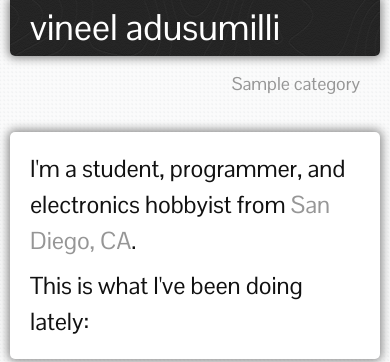
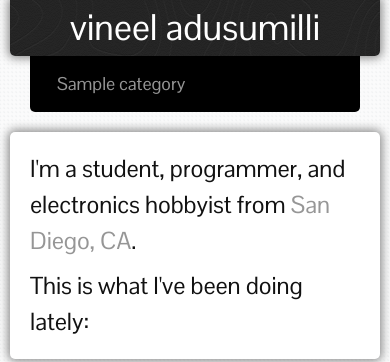
Before and after one commit to vineel-adusumilli/vineel.me, a Flask app: page / in a window 390 px wide. Shown: the top 362 px of the page. Run offline with Flask 2, Linux system fonts and the light colour scheme; tables that the repository leaves empty hold one stand-in row (Sample ...); some libraries are stand-ins or nearby versions; grey boxes are pictures that could not be loaded.

Commit message:
Mobile friendly.

```diff
--- a/static/script.js
+++ b/static/script.js
@@ -16,10 +16,16 @@ $(document).ready(function() {
   refit();
 
   function linkClippedImage() {
+    var parent = $(this).parent();
+    if (parent.hasClass('crop') || parent.is('a'))
+      return;
+
     var newImg = $(this).clone();
     newImg.removeAttr('width');
+    newImg.css('max-width', '');
     newImg.removeAttr('height');
-    $(newImg).css('display', 'none');
+    newImg.css('max-height', '');
+    newImg.css('display', 'none');
     $('body').append(newImg);
     var width = newImg.width();
     var height = newImg.height();
@@ -32,9 +38,7 @@ $(document).ready(function() {
     newImg.remove();
 
     if (width > this.width || height > this.height) {
-      var parent = $(this).parent();
-      if (!parent.hasClass('crop') && !parent.is('a'))
-        $(this).wrap('<a href='' + this.src + '' />');
+      $(this).wrap('<a href="' + this.src + '" />');
     }
   }
 
--- a/static/style.css
+++ b/static/style.css
@@ -251,7 +251,7 @@ body:before {
   }
 }
 
-@media all and (max-width: 839px) {
+@media all and (min-width: 705px) and (max-width: 839px) {
   .inner {
     margin-left: 20px;
     margin-right: 20px;
@@ -274,3 +274,54 @@ body:before {
     margin-right: 10px;
   }
 }
+
+@media all and (max-width: 704px) {
+  .inner {
+    margin-left: 20px;
+    margin-right: 20px;
+  }
+
+  #footer .inner {
+    margin-left: 30px;
+    margin-right: 30px;
+  }
+
+  .item {
+    max-width: 780px;
+    margin-left: 10px;
+    margin-right: 10px;
+  }
+
+  #header, .link {
+    max-width: 820px;
+    margin-left: 10px;
+    margin-right: 10px;
+  }
+
+  #title {
+    clear: both;
+    width: 100%;
+    text-align: center;
+  }
+
+  #nav {
+    clear: both;
+    float: left;
+    width: 100%;
+    margin-left: auto;
+    margin-right: auto;
+    background: rgb(0, 0, 0);
+    -moz-border-radius: 0px 0px 5px 5px;
+    -webkit-border-radius: 0px 0px 5px 5px;
+    border-radius: 0px 0px 5px 5px;
+  }
+
+  #nav ul li {
+    display: list-item;
+    margin: 0px;
+  }
+
+  #nav ul li a {
+    width: 100%;
+  }
+}
```
